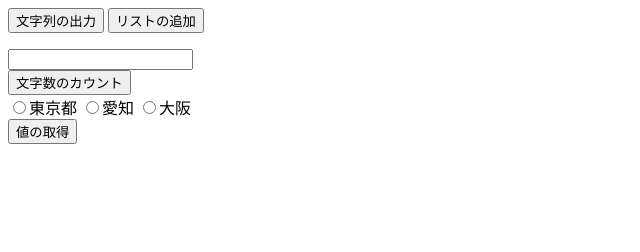
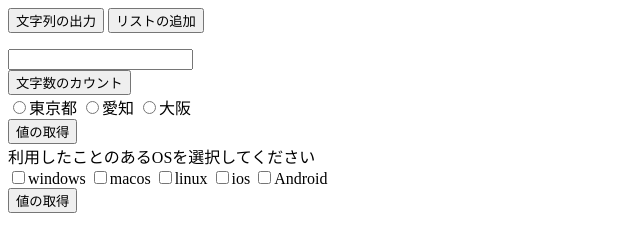
Before and after one commit to kawa0622/javaScript-basic, a plain HTML site: page event.html in a window 1280 px wide. Shown: the whole page, without its empty margins (0-640 px from the left). Drawn offline with Linux system fonts and the light colour scheme.

Commit message:
19.5. 選択されたチェックボックスの値を取得してみよう

```diff
--- a/event.html
+++ b/event.html
@@ -25,6 +25,16 @@
  </form>
  <button id="area-btn">値の取得</button>
 
+ <form name="osForm">
+  <label>利用したことのあるOSを選択してください</label><br>
+  <input type="checkbox" name="os" value="windows">windows
+  <input type="checkbox" name="os" value="macos">macos
+  <input type="checkbox" name="os" value="linux">linux
+  <input type="checkbox" name="os" value="ios">ios
+  <input type="checkbox" name="os" value="android">Android
+ </form>
+ <button id="os-btn">値の取得</button>
+
   <script src="js/event.js"></script>
 </body>
 
--- a/js/event.js
+++ b/js/event.js
@@ -46,3 +46,20 @@ areaBtn.addEventListener('click', () =>{
   //取得した値を出力する
   console.log(area);
 })
+
+//os-btnというidを持つHTML要素を取得し、定数に代入する
+const osBtn = document.getElementById('os-btn');
+
+//HTML要素がクリックされた時にイベント処理を実行する
+osBtn.addEventListener('click', () => {
+
+  //すべてのチェックボックスを配列風のデータで取得する
+  const items = document.forms.osForm.os;
+
+ //繰り返し処理でチェックボックスを一つずつ取り出し、もし選択されていれば、値を出力する(10章配列を理解しようより、配列の要素を取り出すため[]を使用)
+ for (let i = 0; i < items.length; i++){
+  if (items[i].checked) {
+    console.log(items[i].value);
+  }
+ }
+  });
```
